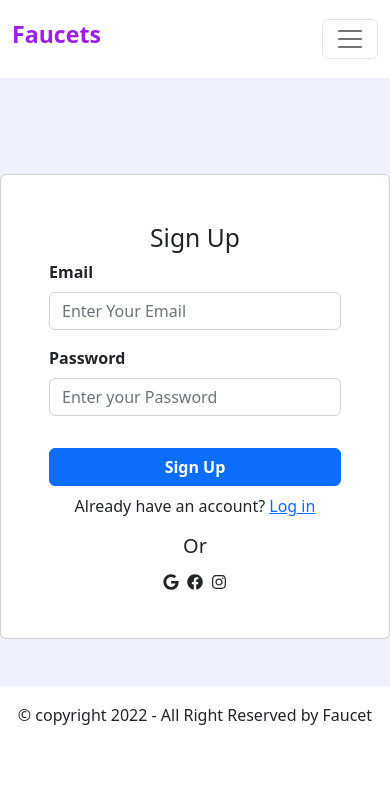
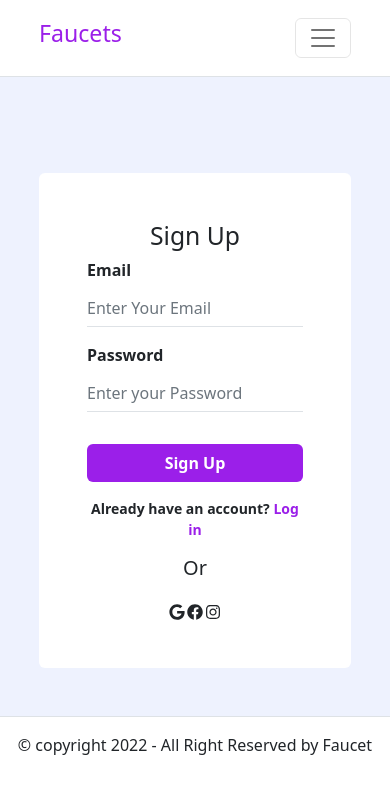
Before and after one commit to FaizulOsman/3w-task-faucets, a React (Create React App) app: page /signup in a window 390 px wide. Shown: the top 794 px of the page. Built offline with nearby package versions, Linux system fonts and the light colour scheme.

Commit message:
responsive done

```diff
--- a/src/Pages/Faq/Faq.js
+++ b/src/Pages/Faq/Faq.js
@@ -1,11 +1,13 @@
-import React from 'react';
-import './Faq.css';
+import React from "react";
+import "./Faq.css";
 
 const Faq = () => {
   return (
-		<div className="faq-sec">
-			<h2 className="text-center py-4 fw-bold">Frequently Asked Questions</h2>
-			<div>
+    <div className="faq-sec mb-5">
+      <h2 style={{ color: "#9B1FE9" }} className="text-center py-4 fw-bold">
+        Frequently Asked Questions
+      </h2>
+      <div className="faqContainer mx-auto">
         <div className="accordion" id="accordionExample">
           <div className="accordion-item my-2">
             <h2 className="accordion-header" id="headingOne">
@@ -276,7 +278,7 @@ const Faq = () => {
               <button
                 className="accordion-button collapsed fw-bold fs-5"
                 type="button"
-								data-bs-toggle="collapse "
+                data-bs-toggle="collapse"
                 data-bs-target="#collapse9"
                 aria-expanded="false"
                 aria-controls="collapseThree"
@@ -286,7 +288,7 @@ const Faq = () => {
             </h2>
             <div
               id="collapse9"
-							className="accordion-collapse collapse "
+              className="accordion-collapse collapse"
               aria-labelledby="heading9"
               data-bs-parent="#accordionExample"
             >
--- a/src/Pages/Home/Home.js
+++ b/src/Pages/Home/Home.js
@@ -5,19 +5,19 @@ const Home = () => {
   return (
     <div style={{ backgroundColor: "#EEF2FE" }} className="pb-4">
       <div style={{ backgroundColor: "#9B1FE9" }} className=" text-center">
-        <p className="text-white py-4 fs-6">Notice here</p>
+        <p className="text-white py-4 fs-6 mb-0">Notice here</p>
       </div>
-      <div className="container py-5">
-        <h2 className="fs-1" style={{ color: "#9B1FE9" }}>
+      <div className="container px-0 py-5">
+        <h2 className="fs-1 mb-3" style={{ color: "#9B1FE9" }}>
           Request testnet LINK
         </h2>
-        <p>
+        <p className="text-secondary">
           Get testnet LINK for an account on one of the supported blockchain
           testnets so you can <br /> create and test your own oracle and
           Chainlinked smart contract
         </p>
       </div>
-      <div className="container bg-white">
+      <div className="container px-0 bg-white">
         <PaymentSection />
       </div>
     </div>
--- a/src/Pages/Login/Login.js
+++ b/src/Pages/Login/Login.js
@@ -4,8 +4,8 @@ import { FaGoogle, FaFacebook, FaInstagram } from "react-icons/fa";
 
 const Login = () => {
   return (
-    <div style={{ backgroundColor: "#EEF2FE" }} className=" py-5">
-      <div className=" m-auto mt-5 card p-5 formBox">
+    <div style={{ backgroundColor: "#EEF2FE" }} className="py-5">
+      <div className="m-auto mt-5 card p-5 formBox border-0">
         <h2 className="text-center">Login</h2>
         <form className=" ">
           <div className="mb-3">
@@ -17,7 +17,7 @@ const Login = () => {
             </label>
             <input
               type="email"
-              className="form-control"
+              className="form-control border-0 border-bottom px-0 rounded-0"
               id="exampleDropdownFormEmail2"
               placeholder="Enter Your Email"
             />
@@ -31,19 +31,29 @@ const Login = () => {
             </label>
             <input
               type="password"
-              className="form-control"
+              className="form-control border-0 border-bottom px-0 rounded-0"
               id="exampleDropdownFormPassword2"
               placeholder="Enter your Password"
             />
           </div>
 
-          <button type="submit" className="btn btn-primary w-100 mt-3 fw-bold">
+          <button
+            style={{ backgroundColor: "#9B1FE9" }}
+            type="submit"
+            className="btn w-100 mt-3 fw-bold text-white"
+          >
             Login
           </button>
         </form>
-        <div className="py-2 text-center">
-          <p>
-            Don't have an account? <Link to="/signup">Signup</Link>
+        <div className="py-3 text-center">
+          <p style={{ fontSize: "14px", fontWeight: "bold" }}>
+            Don't have an account?{" "}
+            <Link
+              to="/signup"
+              style={{ color: "#9B1FE9", textDecoration: "none" }}
+            >
+              Signup
+            </Link>
           </p>
           <h5>Or</h5>
         </div>
--- a/src/Pages/SignUp/SignUp.js
+++ b/src/Pages/SignUp/SignUp.js
@@ -4,8 +4,8 @@ import { FaGoogle, FaFacebook, FaInstagram } from "react-icons/fa";
 
 const SignUp = () => {
   return (
-    <div style={{ backgroundColor: "#EEF2FE" }} className=" py-5">
-      <div className="m-auto mt-5 card p-5 formBox">
+    <div style={{ backgroundColor: "#EEF2FE" }} className="py-5">
+      <div className="m-auto mt-5 card p-5 formBox border-0">
         <h2 className="text-center">Sign Up</h2>
         <form className=" ">
           <div className="mb-3">
@@ -17,7 +17,7 @@ const SignUp = () => {
             </label>
             <input
               type="email"
-              className="form-control"
+              className="form-control border-0 border-bottom px-0 rounded-0"
               id="exampleDropdownFormEmail2"
               placeholder="Enter Your Email"
             />
@@ -31,19 +31,29 @@ const SignUp = () => {
             </label>
             <input
               type="password"
-              className="form-control"
+              className="form-control border-0 border-bottom px-0 rounded-0"
               id="exampleDropdownFormPassword2"
               placeholder="Enter your Password"
             />
           </div>
 
-          <button type="submit" className="btn btn-primary w-100 mt-3 fw-bold">
+          <button
+            style={{ backgroundColor: "#9B1FE9" }}
+            type="submit"
+            className="btn w-100 mt-3 fw-bold text-white"
+          >
             Sign Up
           </button>
         </form>
-        <div className="py-2 text-center">
-          <p>
-            Already have an account? <Link to="/login">Log in</Link>
+        <div className="py-3 text-center">
+          <p style={{ fontSize: "14px", fontWeight: "bold" }}>
+            Already have an account?{" "}
+            <Link
+              to="/login"
+              style={{ color: "#9B1FE9", textDecoration: "none" }}
+            >
+              Log in
+            </Link>
           </p>
           <h5>Or</h5>
         </div>
--- a/src/components/Footer.js
+++ b/src/components/Footer.js
@@ -3,7 +3,7 @@ import React from "react";
 const Footer = () => {
   return (
     <footer>
-      <p className="text-center py-3">
+      <p className="text-center py-3 border-top">
         © copyright 2022 - All Right Reserved by Faucet
       </p>
     </footer>
--- a/src/components/Navbar.js
+++ b/src/components/Navbar.js
@@ -48,10 +48,10 @@ const Navbar = () => {
 
   return (
     <div>
-      <nav className="navbar navbar-expand-lg navbar-light bg-light py-3 bg-white">
-        <div className="container">
-          <Link className="navbar-brand text-purple-200" to="/">
-            <h3 className="fw-bold" style={{ color: "#9B1FE9" }}>
+      <nav className="navbar border-bottom navbar-expand-lg navbar-light bg-light py-3 bg-white">
+        <div className="container px-0">
+          <Link className="navbar-brand text-purple-200 py-1" to="/">
+            <h3 className="fs-3" style={{ color: "#9B1FE9" }}>
               Faucets
             </h3>
           </Link>
@@ -68,10 +68,11 @@ const Navbar = () => {
           </button>
           <div className="collapse navbar-collapse" id="navbarTogglerDemo02">
             <ul className="navbar-nav me-auto mb-2 mb-lg-0"></ul>
-            <div className="d-flex">
+            <div className="d-flex align-items-center justify-content-center">
               <div className="mx-3">
                 <form>
                   <select
+                    style={{ fontSize: "14px" }}
                     className="form-select"
                     aria-label="Default select example"
                     onChange={(e) => setData(e.target.value)}
@@ -88,16 +89,21 @@ const Navbar = () => {
 
               <div className="mx-2">
                 <button
-                  style={{ color: "#9B1FE9" }}
+                  style={{
+                    color: "#9B1FE9",
+                    border: "1px solid #9B1FE9",
+                    fontSize: "14px",
+                    fontWeight: "bold",
+                  }}
                   type="button"
-                  className="btn btn-outline-primary"
+                  className="btn"
                   data-bs-toggle="modal"
                   data-bs-target="#exampleModal"
                 >
                   <span className="px-2">
                     <FaWallet></FaWallet>
                   </span>
-                  Connect wallet
+                  <span className="connectWallet">Connect wallet</span>
                 </button>
 
                 <div
@@ -122,7 +128,9 @@ const Navbar = () => {
                       </div>
                       <div className="modal-body">
                         <div className="d-flex text-center justify-content-center align-items-center mx-2">
-                          <div className=" p-5 me-2  bg-light">
+                          <div className="row">
+                            <div className="col col-sm-6">
+                              <div className="py-5 px-5 bg-light modalImgBg">
                                 <img
                                   className="img-fluid"
                                   src={MetaMaskImg}
@@ -130,7 +138,9 @@ const Navbar = () => {
                                 />
                                 <h4>MetaMask</h4>
                               </div>
-                          <div className=" p-5 me-2 bg-light">
+                            </div>
+                            <div className="col col-sm-6 text-center">
+                              <div className="py-5 px-3 bg-light modalImgBg">
                                 <img
                                   className="img-fluid"
                                   src={WalletConnectImg}
@@ -144,11 +154,13 @@ const Navbar = () => {
                       </div>
                     </div>
                   </div>
+                </div>
+              </div>
 
               <div className="dropdown mx-2">
                 <Link
-                  style={{ color: "#9B1FE9" }}
-                  className=" border-0 dropdown-toggle fs-4"
+                  style={{ backgroundColor: "#eee" }}
+                  className="border p-2 rounded-circle w-100 fs-3 d-flex align-items-center text-secondary"
                   href="#"
                   role="button"
                   id="dropdownMenuLink"
--- a/src/components/RequestHistory.js
+++ b/src/components/RequestHistory.js
@@ -1,13 +1,16 @@
-import React from 'react';
+import React from "react";
 
 const RequestHistory = () => {
   return (
     <div className="py-4">
-			<h4 className="py-2">Request History</h4>
+      <h4 style={{ fontSize: "15px", fontWeight: "bold" }} className="py-2">
+        Request History
+      </h4>
 
       <ul className="nav nav-pills mb-3" id="pills-tab" role="tablist">
         <li className="nav-item" role="presentation">
           <button
+            style={{ fontSize: "15px" }}
             className="nav-link active"
             id="pills-home-tab"
             data-bs-toggle="pill"
@@ -22,6 +25,7 @@ const RequestHistory = () => {
         </li>
         <li className="nav-item" role="presentation">
           <button
+            style={{ fontSize: "15px" }}
             className="nav-link"
             id="pills-profile-tab"
             data-bs-toggle="pill"
@@ -57,7 +61,7 @@ const RequestHistory = () => {
                   <th scope="row">1</th>
                   <td>12:30 AM</td>
                   <td>487</td>
-									<td>4s8eruewrurks</td>
+                  <td>4s8er5s5fe57rjmxnfuewrurks</td>
                 </tr>
                 <tr>
                   <th scope="row">2</th>
--- a/src/index.css
+++ b/src/index.css
@@ -18,7 +18,17 @@ code {
 
 /* ============== Responsive form box For Login and SignUp Page ============= */
 .formBox {
-  width: 50%;
+  max-width: 445px;
+}
+
+.faqContainer {
+  max-width: 870px;
+}
+
+@media only screen and (max-width: 1000px) {
+  .formBox {
+    max-width: 80%;
+  }
 }
 
 @media only screen and (max-width: 688px) {
@@ -26,3 +36,15 @@ code {
     width: 100%;
   }
 }
+
+@media only screen and (max-width: 578px) {
+  .container {
+    max-width: 80%;
+  }
+  .connectWallet {
+    display: none;
+  }
+  .modalImgBg {
+    margin: 10px;
+  }
+}
```
Also changed, not shown: src/components/PaymentSection.js (+25 -7 lines). Lines whose indentation alone changed are shown as unchanged.
